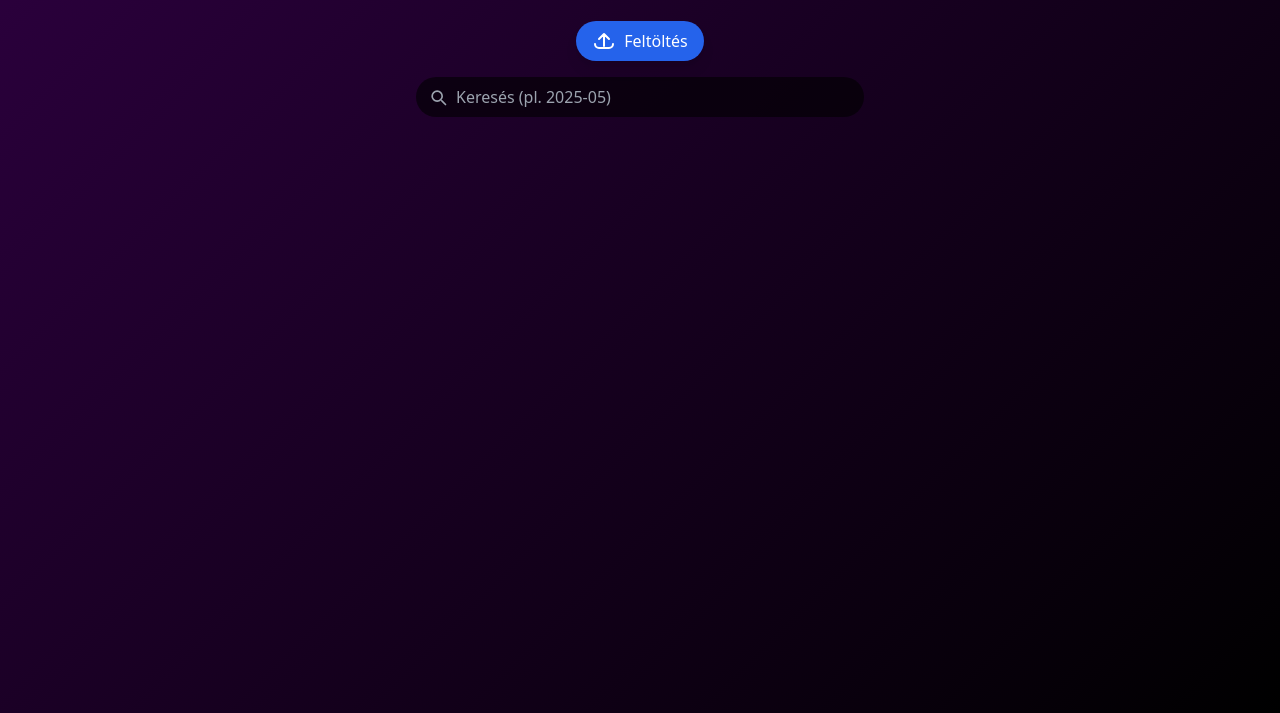
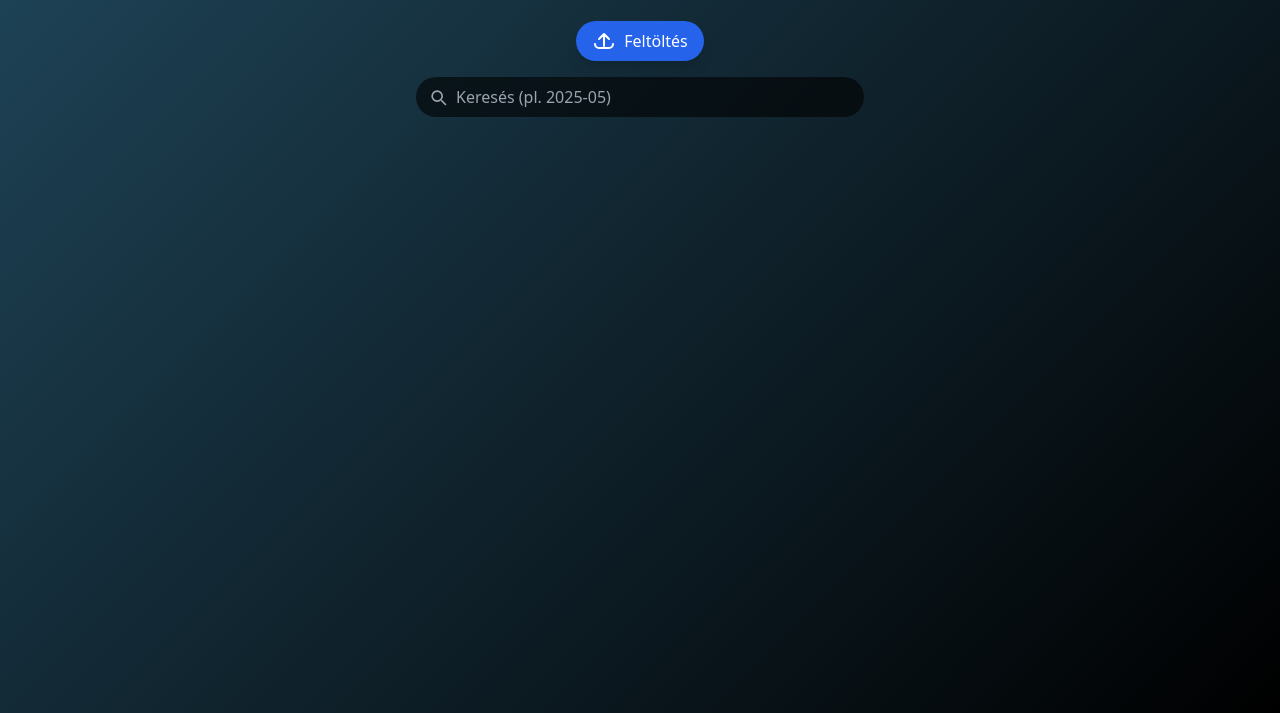
Before and after one commit to EnBest2/Ber, a plain HTML site: page index.html in a window 1280 px wide. Shown: the part 87-800 px from the top of the page. Drawn offline with nearby package versions, Linux system fonts and the light colour scheme.

Commit message:
Update index.html

```diff
--- a/index.html
+++ b/index.html
@@ -12,7 +12,7 @@
   <script src="https://cdn.tailwindcss.com"></script>
   <style>
     body {
-      background: linear-gradient(135deg, #2c003e, #000);
+     background: linear-gradient(135deg, #1F4559, #000000);
       min-height: 100vh;
     }
     .glow-border {
```
